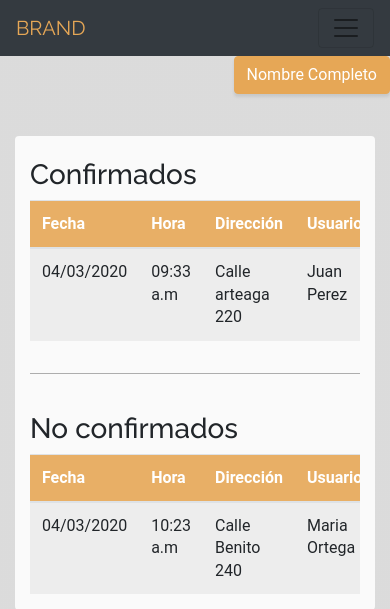
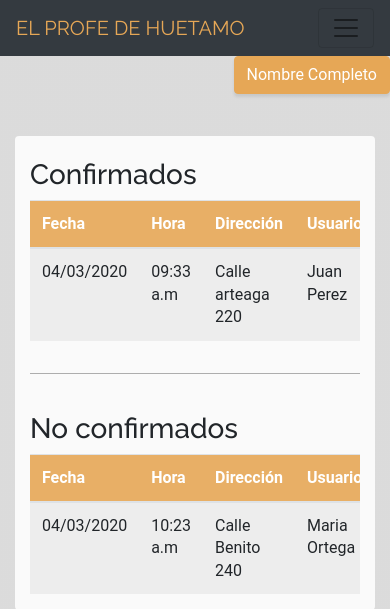
Before and after one commit to SalvadorMillanAguilar1234/eventos-profe-huetamo, a PHP site: page /Eventos.html in a window 390 px wide. Shown: the top 609 px of the page. Run offline with PHP 8.4, Linux system fonts and the light colour scheme; some libraries are stand-ins or nearby versions; some web fonts are replaced.

Commit message:
modificacion de archivos
aractualizacón de datos

```diff
--- a/Eventos.html
+++ b/Eventos.html
@@ -19,7 +19,7 @@
 
     <body style="background: linear-gradient(rgba(200, 200, 200, 0.65), rgba(200, 200, 200, 0.65));">
         <nav class="navbar navbar-light navbar-expand-lg bg-dark py-lg-4" id="mainNav">
-            <div class="container"><a class="navbar-brand text-uppercase d-lg-none text-expanded" href="#">Brand</a><button data-toggle="collapse" data-target="#navbarResponsive" class="navbar-toggler" aria-controls="navbarResponsive" aria-expanded="false" aria-label="Toggle navigation"><span class="navbar-toggler-icon"></span></button>
+            <div class="container"><a class="navbar-brand text-uppercase d-lg-none text-expanded" href="index.html">El profe de huetamo</a><button data-toggle="collapse" data-target="#navbarResponsive" class="navbar-toggler" aria-controls="navbarResponsive" aria-expanded="false" aria-label="Toggle navigation"><span class="navbar-toggler-icon"></span></button>
                 <div
                     class="collapse navbar-collapse" id="navbarResponsive">
                     <ul class="nav navbar-nav mx-auto">
@@ -44,7 +44,7 @@
 
                             <h4>Opciones</h4>
 
-                            <div class="btn-group-vertical mx-auto d-block" role="group"><button  class="btn btn-light text-left" type="button" onclick=" location.href = 'EditarUsuario.html'"><i class="fa fa-pencil"></i>&nbsp;Editar usuario</button><button class="btn btn-light text-left" type="button"><i class="fa fa-power-off"></i>&nbsp;Cerrar sesión</button>
+                            <div class="btn-group-vertical mx-auto d-block" role="group"><button  class="btn btn-light text-left" type="button" onclick=" location.href = 'EditarUsuario.php'"><i class="fa fa-pencil"></i>&nbsp;Editar usuario</button><button class="btn btn-light text-left" type="button"><i class="fa fa-power-off"></i>&nbsp;Cerrar sesión</button>
                             </div>
                         </div>
                     </div>
--- a/Login.html
+++ b/Login.html
@@ -19,7 +19,7 @@
 
     <body style="background: linear-gradient(rgba(200, 200, 200, 0.65), rgba(200, 200, 200, 0.65));">
         <nav class="navbar navbar-light navbar-expand-lg bg-dark py-lg-4" id="mainNav">
-            <div class="container"><a class="navbar-brand text-uppercase d-lg-none text-expanded" href="#">Brand</a><button data-toggle="collapse" data-target="#navbarResponsive" class="navbar-toggler" aria-controls="navbarResponsive" aria-expanded="false" aria-label="Toggle navigation"><span class="navbar-toggler-icon"></span></button>
+            <div class="container"><a class="navbar-brand text-uppercase d-lg-none text-expanded" href="index.html">El profe de huetamo</a><button data-toggle="collapse" data-target="#navbarResponsive" class="navbar-toggler" aria-controls="navbarResponsive" aria-expanded="false" aria-label="Toggle navigation"><span class="navbar-toggler-icon"></span></button>
                 <div
                     class="collapse navbar-collapse" id="navbarResponsive">
                     <ul class="nav navbar-nav mx-auto">
--- a/Registro.php
+++ b/Registro.php
@@ -35,7 +35,7 @@ error_reporting(E_ALL ^ E_NOTICE);
 
     <body style="background: linear-gradient(rgba(200, 200, 200, 0.65), rgba(200, 200, 200, 0.65));">
         <nav class="navbar navbar-light navbar-expand-lg bg-dark py-lg-4" id="mainNav">
-            <div class="container"><a class="navbar-brand text-uppercase d-lg-none text-expanded" href="#">Brand</a><button data-toggle="collapse" data-target="#navbarResponsive" class="navbar-toggler" aria-controls="navbarResponsive" aria-expanded="false" aria-label="Toggle navigation"><span class="navbar-toggler-icon"></span></button>
+            <div class="container"><a class="navbar-brand text-uppercase d-lg-none text-expanded" href="index.html">El profe de huetamo</a><button data-toggle="collapse" data-target="#navbarResponsive" class="navbar-toggler" aria-controls="navbarResponsive" aria-expanded="false" aria-label="Toggle navigation"><span class="navbar-toggler-icon"></span></button>
                 <div
                     class="collapse navbar-collapse" id="navbarResponsive">
                     <ul class="nav navbar-nav mx-auto">
```
Also changed, not shown: EditarUsuario.html (+6 -6 lines).
